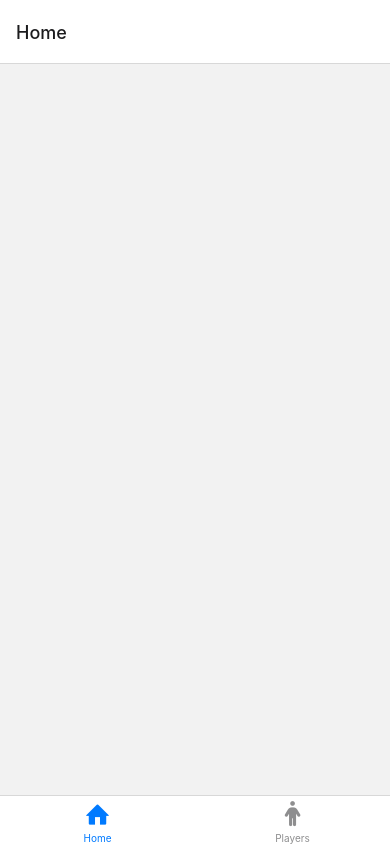
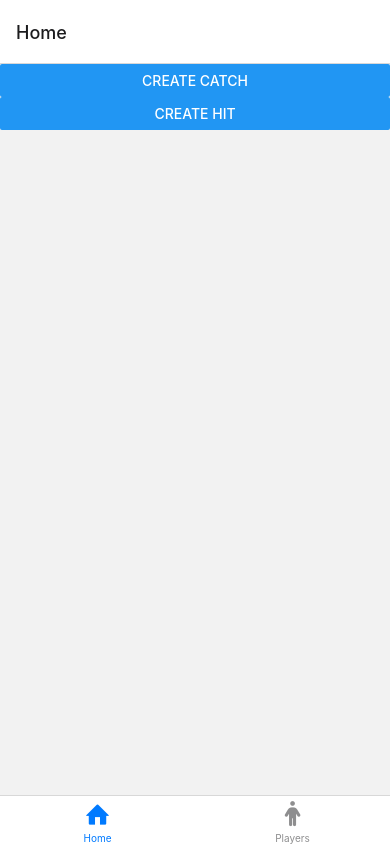
Before and after one commit to ianbayne/dodgeball-tracker, a React Native app in the folder dodgeball-tracker-mobile/: screen /Home in a window 390 px wide. Built offline with nearby package versions, Linux system fonts and the light colour scheme; no server answers.

Commit message:
new: add hardcoded apollo mutations for catches and hits

```diff
--- a/dodgeball-tracker-mobile/src/screens/HomeScreen.tsx
+++ b/dodgeball-tracker-mobile/src/screens/HomeScreen.tsx
@@ -1,7 +1,58 @@
-import { View } from "react-native";
+import { Button, View } from "react-native";
+
+import { gql, useMutation } from "@apollo/client";
+
+const CREATE_CATCH = gql`
+  mutation CreateCatch($catcherId: ID!, $catcheeId: ID!) {
+    createCatch(input: { catcherId: $catcherId, catcheeId: $catcheeId }) {
+      catch {
+        id
+        catcher {
+          id
+        }
+        catchee {
+          id
+        }
+      }
+    }
+  }
+`;
+
+const CREATE_HIT = gql`
+  mutation CreateHit($hitterId: ID!, $hitteeId: ID!) {
+    createHit(input: { hitterId: $hitterId, hitteeId: $hitteeId }) {
+      hit {
+        id
+        hitter {
+          id
+        }
+        hittee {
+          id
+        }
+      }
+    }
+  }
+`;
 
 function HomeScreen() {
-  return <View></View>;
+  const [createCatch /*, { data, loading, error } */] =
+    useMutation(CREATE_CATCH);
+  const [createHit /*, { data, loading, error } */] = useMutation(CREATE_HIT);
+
+  return (
+    <View>
+      <Button
+        onPress={() =>
+          createCatch({ variables: { catcherId: 1, catcheeId: 2 } })
+        }
+        title="Create catch"
+      />
+      <Button
+        onPress={() => createHit({ variables: { hitterId: 1, hitteeId: 2 } })}
+        title="Create hit"
+      />
+    </View>
+  );
 }
 
 export default HomeScreen;
```
